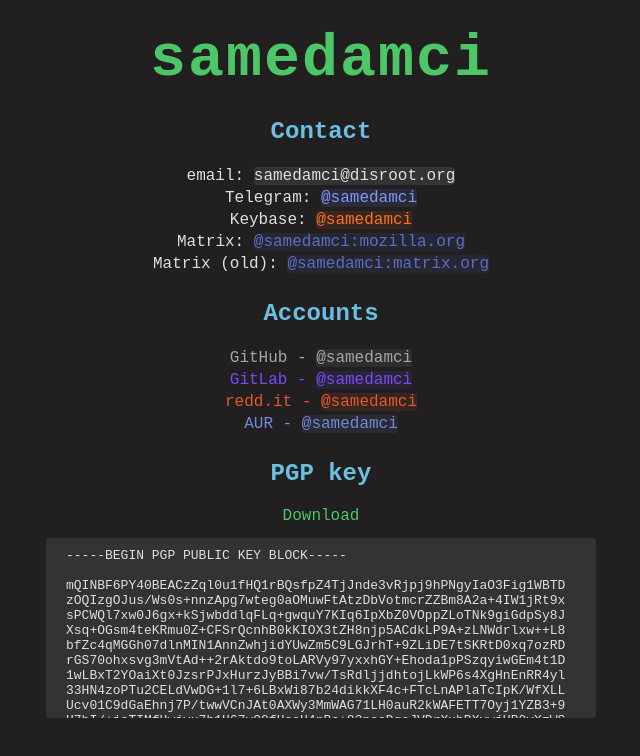
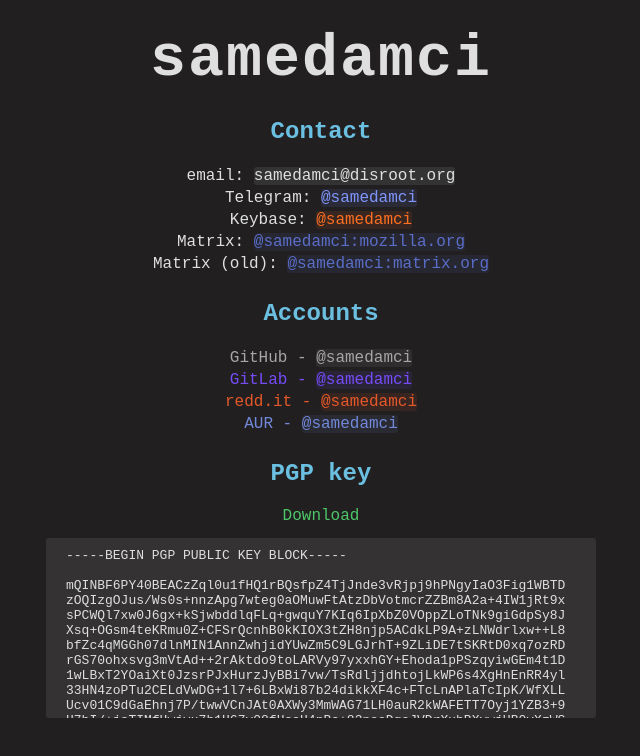
Before and after one commit to samedamci/personal_page, a website: page contact.html in a window 1280 px wide. Shown: the whole page, without its empty margins (319-959 px from the left). Drawn offline with nearby package versions, Linux system fonts and the light colour scheme; files that its build step writes are made by us from their sources.

Commit message:
Fix broken header

```diff
--- a/contact.html
+++ b/contact.html
@@ -7,7 +7,7 @@
     <link rel="stylesheet" type="text/css" href="/dist/styles/index.css" />
   </head>
   <body>
-    <a href="/"><h1>samedamci</h1></a>
+    <h1><a href="/">samedamci</a></h1>
 
     <div id="main_info">
       <h2>Contact</h2>
```
Also changed, not shown: index.html (+1 -1 lines), projects.html (+1 -1 lines).
